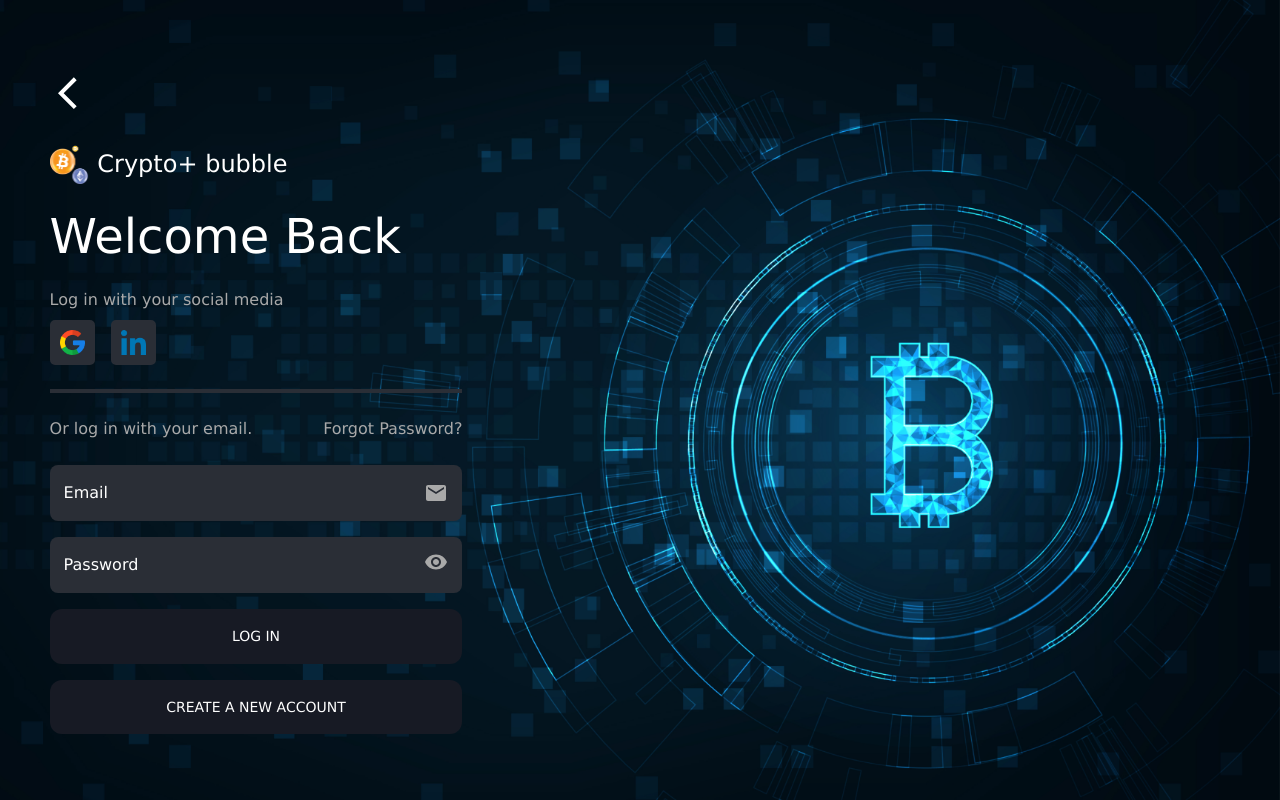
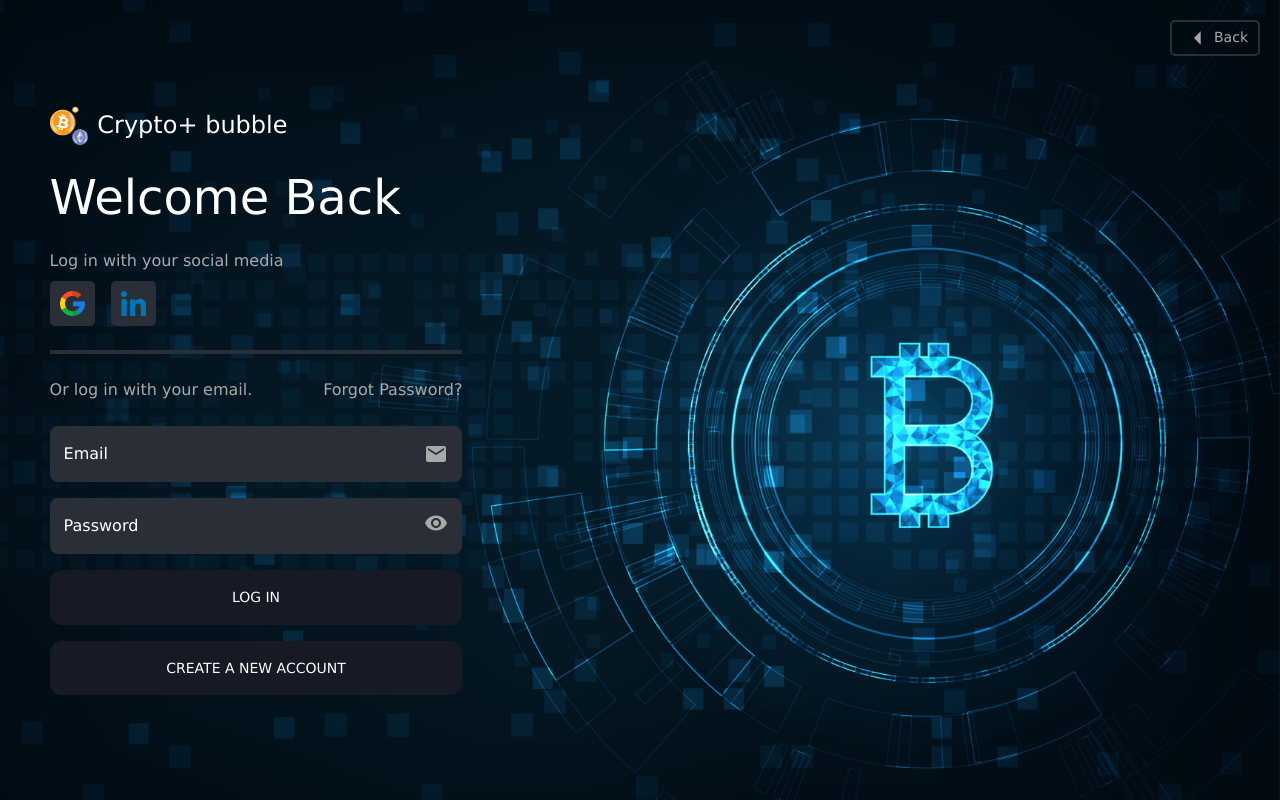
Before and after one commit to aryathisside/CryptoBubble, a React (Vite) app: page /login in a window 1280 px wide. Built offline with nearby package versions, Linux system fonts and the light colour scheme.

Commit message:
back button update

```diff
--- a/src/App.jsx
+++ b/src/App.jsx
@@ -65,7 +65,7 @@ const App = () => {
         />
 
         {/* Other routes */}
-        <Route path="/login" element={<LoginPage />} />
+        <Route path= "/login" element={<LoginPage />} />
         <Route path="/forgot-password" element={<ForgotPasswordPage />} />
         <Route path="/reset-password" element={<ResetPasswordPage />} />
         <Route path="/change-password" element={<ChangePassword />} />
--- a/src/pages/ForgotPasswordPage.jsx
+++ b/src/pages/ForgotPasswordPage.jsx
@@ -6,8 +6,9 @@ import FormButton from '../ui/overrides/FormButton'
 import ArrowRightAltIcon from '@mui/icons-material/ArrowRightAlt';
 import axios from 'axios'
 import Helper from '../utils/Helper'
-import ArrowBackIosIcon from '@mui/icons-material/ArrowBackIos';
 import { useNavigate } from 'react-router-dom'
+import StyledIconButton from '../ui/overrides/IconButton'
+import ArrowLeftIcon from '@mui/icons-material/ArrowLeft';
 
 const ForgotPasswordPage = () => {
     const [email,setEmail]=useState("")
@@ -47,9 +48,7 @@ const ForgotPasswordPage = () => {
       backgroundPosition: 'right', // Center the background image
       backgroundRepeat: 'no-repeat' // Prevent the image from repeating
     }}>
-        <Box position={"absolute"} top= {isMobile?10:30} left={isMobile?10:50}>
-        <IconButton onClick={()=>navigate("/login")}> <ArrowBackIosIcon sx={{color:'white !important', fontSize:"2.4rem"}} /> </IconButton>
-        </Box>
+
        <Box width={isMobile?"100%":"45%"} height={"60%"}  display={"flex"} justifyContent={"center"} flexDirection={"column"} gap={2} alignItems={"center"}>
        <Typography variant="h5" color="white">
        Forgot Password?
@@ -72,6 +71,15 @@ const ForgotPasswordPage = () => {
       </Box>
 
         </Box>
+        <Box position={'absolute'} display={"flex"} top={20} right={20} >
+        <StyledIconButton sx={{width:"90px",py:2, display:"flex", justifyContent:"center"}} onClick={() => navigate("/login")}>
+          {' '}
+          <ArrowLeftIcon sx={{ color: '#A9A9A9 !important', fontSize:"2rem" }} />
+         <Typography variant='subtitle2' color= '#A9A9A9 '>
+         Back
+         </Typography>
+        </StyledIconButton>
+      </Box>
     </Stack>
   )
 }
--- a/src/pages/LoginPage.jsx
+++ b/src/pages/LoginPage.jsx
@@ -2,31 +2,31 @@ import React, { useEffect, useState } from 'react';
 import { Box, Button, Grid, IconButton, Stack, Typography } from '@mui/material';
 import StyledIconButton from '../ui/overrides/IconButton';
 import LoginForm from '../components/LoginForm';
-import {useNavigate} from "react-router-dom"
+import { useNavigate } from 'react-router-dom';
 import Helper from '../utils/Helper';
 import MobileLogin from '../components/mobile/MobileLogin';
 import MobileSignup from '../components/mobile/MobileSignup';
 import { handleGoogleLogin, handleLinkedinLogin } from '../utils/auth';
-import BackgrouondImage from "/Loginbg.png"
-import ArrowBackIosIcon from '@mui/icons-material/ArrowBackIos';
+import BackgrouondImage from '/Loginbg.png';
+
+import ArrowLeftIcon from '@mui/icons-material/ArrowLeft';
 
 const LoginPage = () => {
-  const [isLogin,setIslogin]=useState(true)
-    const navigate = useNavigate()
+  const [isLogin, setIslogin] = useState(true);
+  const navigate = useNavigate();
   const [isMobile, setIsMobile] = useState(false);
-    const handleMobileToggle=(val)=>{
-      setIslogin(val)
-    }
+  const handleMobileToggle = (val) => {
+    setIslogin(val);
+  };
 
   const handleForgotPasswordClick = () => {
     navigate('/forgot-password'); // Redirect to the Forgot Password page
   };
-    const [isSignup, setIsSignup]= useState(false)
+  const [isSignup, setIsSignup] = useState(false);
 
-    const handleIsSignupPage = (val)=>{
-        setIsSignup(val)
-
-    }
+  const handleIsSignupPage = (val) => {
+    setIsSignup(val);
+  };
 
   useEffect(() => {
     // Handle window resize for mobile detection
@@ -34,9 +34,9 @@ const LoginPage = () => {
     return cleanup;
   }, []);
 
-
-  return (
-    isMobile ? (<Stack sx={{
+  return isMobile ? (
+    <Stack
+      sx={{
         display: 'flex',
         p: 0,
         height: '100vh', // Ensure full viewport height
@@ -44,18 +44,12 @@ const LoginPage = () => {
         backgroundSize: 'cover', // Make the image cover the entire area
         backgroundPosition: 'center', // Center the background image
         backgroundRepeat: 'no-repeat' // Prevent the image from repeating
-    }} >
-      <Box  width={'100%'} height={'100%'}  display={'flex'} flexDirection={'column'}  justifyContent={"center"} alignItems={"center"} >
-  {
-    isLogin ?(<MobileLogin showSignup={handleMobileToggle}/>):(<MobileSignup showSignup={handleMobileToggle}/>)
-  }
-
-
-
-
+      }}>
+      <Box width={'100%'} height={'100%'} display={'flex'} flexDirection={'column'} justifyContent={'center'} alignItems={'center'}>
+        {isLogin ? <MobileLogin showSignup={handleMobileToggle} /> : <MobileSignup showSignup={handleMobileToggle} />}
       </Box>
-
-    </Stack>):(
+    </Stack>
+  ) : (
     <Stack
       sx={{
         display: 'flex',
@@ -66,28 +60,23 @@ const LoginPage = () => {
         backgroundPosition: 'right', // Center the background image
         backgroundRepeat: 'no-repeat' // Prevent the image from repeating
       }}>
-      <Box  width={'40%'} height={'100%'}  display={'flex'} flexDirection={'column'}  justifyContent={"center"} alignItems={"center"}  >
-       <Box display={"flex"} flexDirection={"column"} width={"90%"} gap={3} padding={3} >
-        <Box >
-        <IconButton onClick={()=>window.location.reload()}> <ArrowBackIosIcon sx={{color:'white !important', fontSize:"2.4rem"}} /> </IconButton>
-        </Box>
-       <Box display="flex" gap={1} alignItems="center" onClick={()=> navigate('/') } sx={{cursor:"pointer"}}  >
+      <Box width={'40%'} height={'100%'} display={'flex'} flexDirection={'column'} justifyContent={'center'} alignItems={'center'}>
+        <Box display={'flex'} flexDirection={'column'} width={'90%'} gap={3} padding={3}>
+          <Box display="flex" gap={1} alignItems="center" onClick={() => navigate('/')} sx={{ cursor: 'pointer' }}>
             <img height={40} src={`./image2.png`} />
             <Typography variant="h5" color="white">
               Crypto+ bubble
             </Typography>
           </Box>
-       {
-        isSignup ?(
-            <Typography variant="h3" color="white" width={"100%"}>
+          {isSignup ? (
+            <Typography variant="h3" color="white" width={'100%'}>
               Create New Account
             </Typography>
-        ):(
-            <Typography variant="h3" color="white" width={"100%"}>
+          ) : (
+            <Typography variant="h3" color="white" width={'100%'}>
               Welcome Back
             </Typography>
-        )
-       }
+          )}
 
           <Box p={1} display={'flex'} flexDirection={'column'} width={'100%'} gap={1} padding={0}>
             <Typography variant="subtitle" color="#A9A9A9">
@@ -115,12 +104,18 @@ const LoginPage = () => {
             </Typography>
           </Box>
           <LoginForm isSignupPage={handleIsSignupPage} />
-
         </Box>
       </Box>
+      <Box position={'absolute'} display={"flex"} top={20} right={20} >
+        <StyledIconButton sx={{width:"90px",py:2, display:"flex", justifyContent:"center"}} onClick={() => window.location.reload()}>
+          {' '}
+          <ArrowLeftIcon sx={{ color: '#A9A9A9 !important', fontSize:"2rem" }} />
+         <Typography variant='subtitle2' color= '#A9A9A9 '>
+         Back
+         </Typography>
+        </StyledIconButton>
+      </Box>
     </Stack>
-    )
-
   );
 };
 
--- a/src/ui/overrides/Input.jsx
+++ b/src/ui/overrides/Input.jsx
@@ -8,6 +8,9 @@ const FormInput = ({ icon, ...props }) => {
         backgroundColor: '#2A2E36',
         borderRadius: '8px',
         '& .MuiOutlinedInput-root': {
+          '& input': {
+            color: 'white', // Set typed text color to white
+          },
           '& fieldset': {
             border: 'none',
           },
@@ -19,7 +22,7 @@ const FormInput = ({ icon, ...props }) => {
           },
         },
         '& .MuiInputLabel-root.Mui-focused': {
-          color: '#A9A9A9',
+          color: 'white',
         },
         '& .MuiInputLabel-root': {
           color: 'white',
```
Lines whose indentation alone changed are shown as unchanged.
